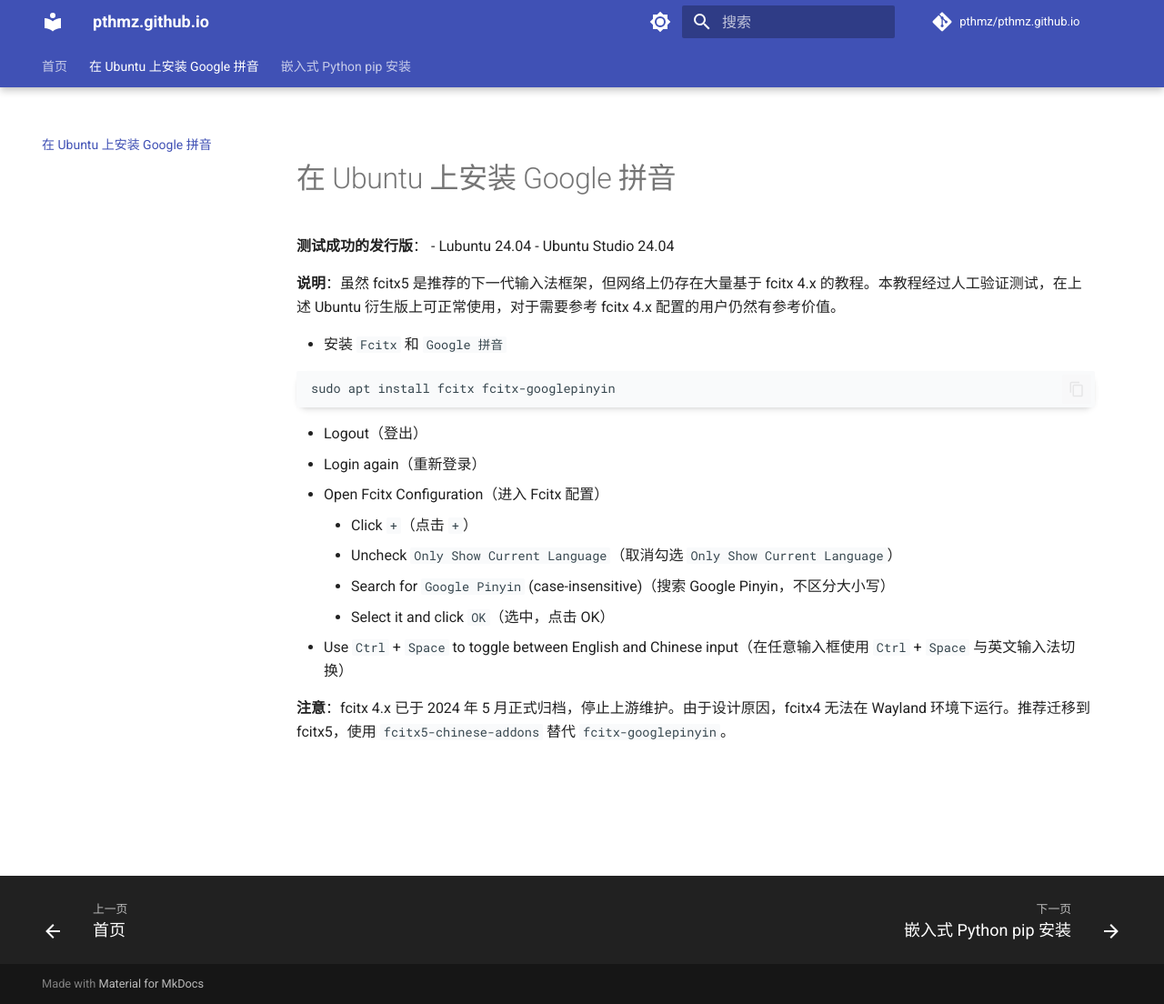
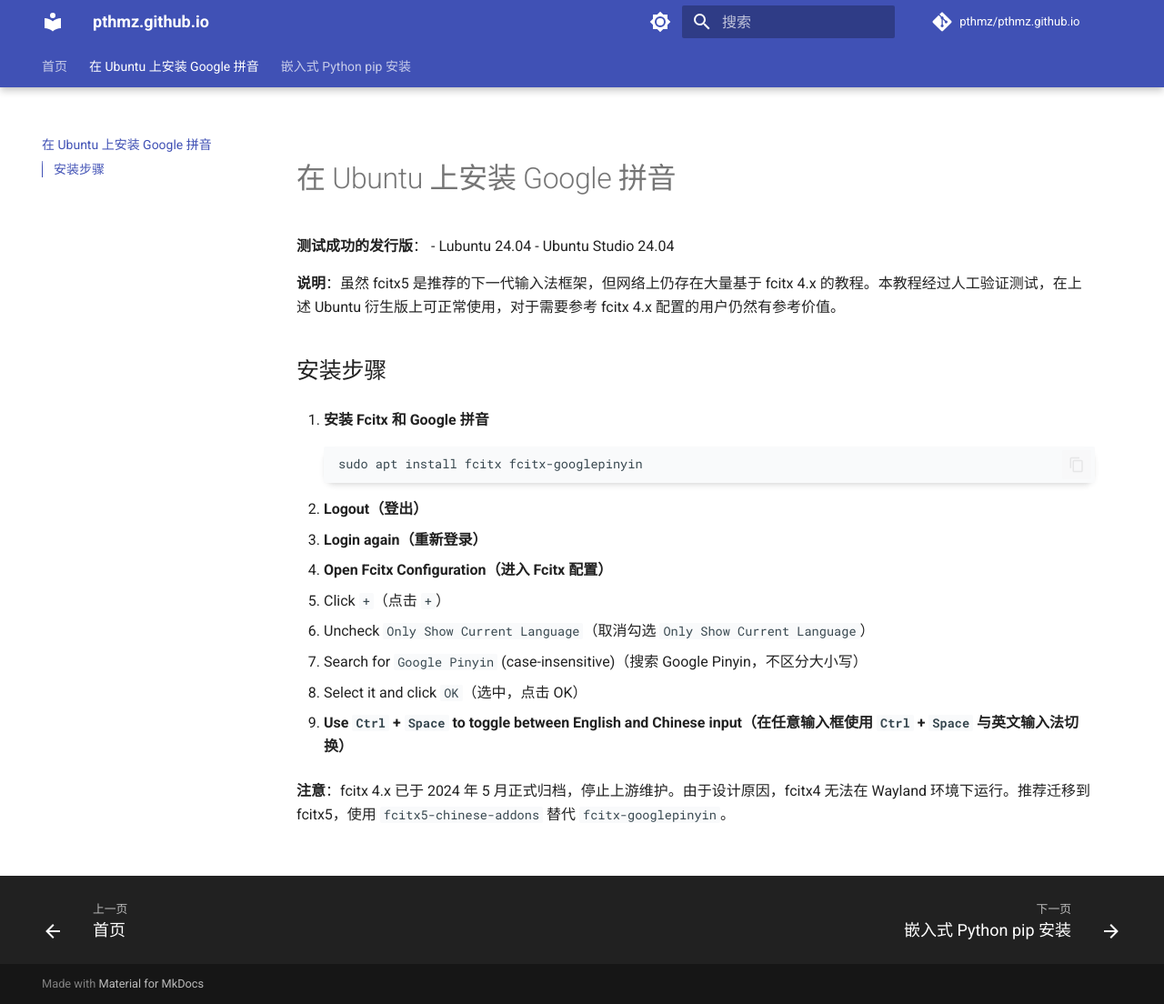
Before and after one commit to pthmz/pthmz.github.io, an MkDocs documentation site: the page built from docs/blog/2024-06-11-install-google-pinyin-on-ubuntu.md, in a window 1280 px wide and 1104 px high. Shown: the whole window at 91% size. Built offline with MkDocs 1.6.1 and Material for MkDocs 9.7.7, drawn with Linux system fonts in a browser that asks for light colours; comment, search, counter and statistics services are not loaded.

Commit message:
Optimize markdown structure with numbered steps

````diff
--- a/docs/blog/2024-06-11-install-google-pinyin-on-ubuntu.md
+++ b/docs/blog/2024-06-11-install-google-pinyin-on-ubuntu.md
@@ -10,19 +10,23 @@
 
 **说明**：虽然 fcitx5 是推荐的下一代输入法框架，但网络上仍存在大量基于 fcitx 4.x 的教程。本教程经过人工验证测试，在上述 Ubuntu 衍生版上可正常使用，对于需要参考 fcitx 4.x 配置的用户仍然有参考价值。
 
-- 安装 `Fcitx` 和 `Google 拼音`
+## 安装步骤
 
-```bash
-sudo apt install fcitx fcitx-googlepinyin
-```
+1. **安装 Fcitx 和 Google 拼音**
+   ```bash
+   sudo apt install fcitx fcitx-googlepinyin
+   ```
 
-- Logout（登出）
-- Login again（重新登录）
-- Open Fcitx Configuration（进入 Fcitx 配置）
-    - Click `+`（点击 `+`）
-    - Uncheck `Only Show Current Language`（取消勾选 `Only Show Current Language`）
-    - Search for `Google Pinyin` (case-insensitive)（搜索 Google Pinyin，不区分大小写）
-    - Select it and click `OK`（选中，点击 OK）
-- Use `Ctrl` + `Space` to toggle between English and Chinese input（在任意输入框使用 `Ctrl` + `Space` 与英文输入法切换）
+2. **Logout（登出）**
+
+3. **Login again（重新登录）**
+
+4. **Open Fcitx Configuration（进入 Fcitx 配置）**
+   - Click `+`（点击 `+`）
+   - Uncheck `Only Show Current Language`（取消勾选 `Only Show Current Language`）
+   - Search for `Google Pinyin` (case-insensitive)（搜索 Google Pinyin，不区分大小写）
+   - Select it and click `OK`（选中，点击 OK）
+
+5. **Use `Ctrl` + `Space` to toggle between English and Chinese input（在任意输入框使用 `Ctrl` + `Space` 与英文输入法切换）**
 
 **注意**：fcitx 4.x 已于 2024 年 5 月正式归档，停止上游维护。由于设计原因，fcitx4 无法在 Wayland 环境下运行。推荐迁移到 fcitx5，使用 `fcitx5-chinese-addons` 替代 `fcitx-googlepinyin`。
````
